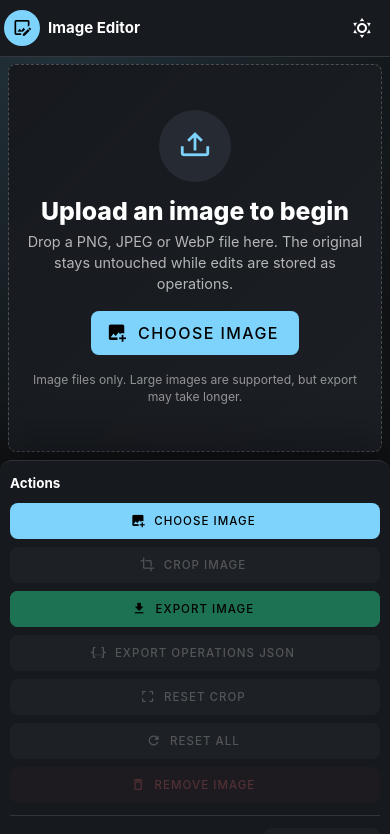
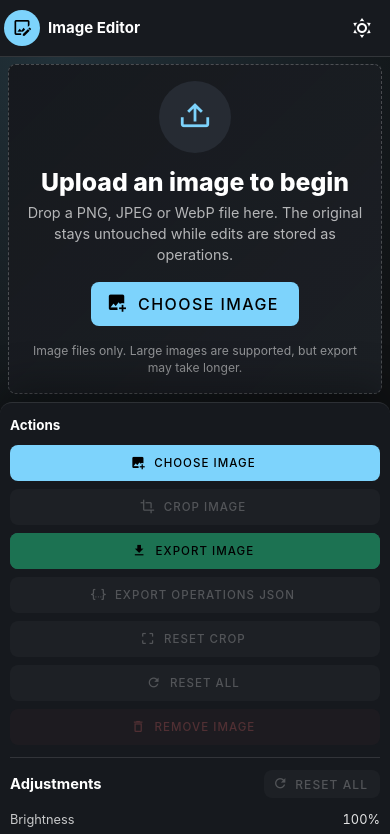
Before and after one commit to dyarechuk/LiveArt-test, a Vue app: page / in a window 390 px wide. Shown: the top 834 px of the page. Built offline with nearby package versions, Linux system fonts and the light colour scheme.

Commit message:
removed crop mode page overflow

```diff
--- a/src/app/styles/main.scss
+++ b/src/app/styles/main.scss
@@ -1,4 +1,5 @@
 :root {
+  --app-header-height: 64px;
   color-scheme: dark light;
   font-family:
     Inter, ui-sans-serif, system-ui, -apple-system, BlinkMacSystemFont, "Segoe UI",
@@ -43,9 +44,28 @@ select {
 .v-main {
   max-width: 100%;
   min-width: 0;
+  min-height: 0;
 }
 
 .app-layout {
   min-height: 100vh;
   overflow-x: hidden;
 }
+
+@media (max-width: 960px) {
+  :root {
+    --app-header-height: 56px;
+  }
+}
+
+@media (min-width: 961px) {
+  html,
+  body,
+  #app,
+  .v-application,
+  .app-layout,
+  .v-main {
+    height: 100dvh;
+    overflow-y: hidden;
+  }
+}
--- a/src/features/editor/EditorView.vue
+++ b/src/features/editor/EditorView.vue
@@ -16,8 +16,10 @@ import EditingPanel from '@/features/editor/components/EditingPanel.vue'
   grid-template-columns: minmax(0, 1fr) minmax(320px, 380px);
   width: 100%;
   max-width: 100%;
-  min-height: calc(100vh - 64px);
+  height: calc(100dvh - var(--app-header-height));
+  min-height: 0;
   overflow-x: hidden;
+  overflow-y: hidden;
   background:
     radial-gradient(circle at 15% 0%, rgba(var(--v-theme-primary), 0.16), transparent 26rem),
     rgb(var(--v-theme-background));
@@ -27,7 +29,9 @@ import EditingPanel from '@/features/editor/components/EditingPanel.vue'
   .editor-view {
     display: flex;
     flex-direction: column;
+    height: auto;
     min-height: auto;
+    overflow-y: visible;
   }
 }
 </style>
--- a/src/features/editor/components/CropEditor.vue
+++ b/src/features/editor/components/CropEditor.vue
@@ -112,6 +112,8 @@ function applyCrop() {
   gap: 16px;
   width: 100%;
   max-width: 100%;
+  height: 100%;
+  min-height: 0;
   min-width: 0;
 }
 
@@ -126,6 +128,7 @@ function applyCrop() {
   justify-content: space-between;
   gap: 16px;
   min-width: 0;
+  min-height: 0;
 }
 
 .crop-editor__header h2,
@@ -149,7 +152,7 @@ function applyCrop() {
   width: 100%;
   max-width: 100%;
   min-width: 0;
-  min-height: 520px;
+  min-height: 0;
   overflow: hidden;
   place-items: center;
   border: 1px solid rgba(var(--v-theme-primary), 0.44);
@@ -160,7 +163,7 @@ function applyCrop() {
 .crop-editor__image {
   display: block;
   max-width: 100%;
-  max-height: min(72vh, 760px);
+  max-height: 100%;
 }
 
 .crop-editor__actions {
@@ -169,12 +172,12 @@ function applyCrop() {
   gap: 10px;
   justify-content: flex-end;
   min-width: 0;
+  min-height: 0;
 }
 
-@media (max-width: 960px) {
-  .crop-editor__canvas {
-    min-height: 380px;
-  }
+.crop-editor__canvas :deep(.cropper-container) {
+  max-width: 100%;
+  max-height: 100%;
 }
 
 @media (max-width: 768px) {
@@ -196,7 +199,7 @@ function applyCrop() {
   }
 
   .crop-editor__canvas {
-    height: clamp(280px, 52svh, 430px);
+    height: auto;
     min-height: 0;
   }
 
--- a/src/features/editor/components/EditingPanel.vue
+++ b/src/features/editor/components/EditingPanel.vue
@@ -220,7 +220,7 @@ async function handleInputChange(event: Event) {
   width: 100%;
   max-width: 380px;
   min-width: 0;
-  max-height: calc(100vh - 64px);
+  max-height: calc(100dvh - var(--app-header-height));
   overflow-x: hidden;
   overflow-y: auto;
   border-left: 1px solid rgba(var(--v-theme-on-surface), 0.1);
--- a/src/features/editor/components/ImagePreview.vue
+++ b/src/features/editor/components/ImagePreview.vue
@@ -66,7 +66,8 @@ const imageStyle = computed(() => {
   width: 100%;
   max-width: 100%;
   min-width: 0;
-  min-height: 520px;
+  height: 100%;
+  min-height: 0;
   overflow: hidden;
   place-items: center;
   border: 1px solid rgba(var(--v-theme-on-surface), 0.12);
@@ -85,7 +86,7 @@ const imageStyle = computed(() => {
   display: grid;
   width: fit-content;
   max-width: min(100%, 1200px);
-  max-height: min(72vh, 760px);
+  max-height: 100%;
   overflow: hidden;
   place-items: center;
   box-shadow: 0 24px 60px rgba(0, 0, 0, 0.28);
@@ -104,7 +105,7 @@ const imageStyle = computed(() => {
   display: block;
   width: auto;
   max-width: min(100%, 1200px);
-  max-height: min(72vh, 760px);
+  max-height: 100%;
   object-fit: contain;
   box-shadow: 0 24px 60px rgba(0, 0, 0, 0.28);
 }
@@ -115,16 +116,12 @@ const imageStyle = computed(() => {
 }
 
 @media (max-width: 960px) {
-  .image-preview {
-    min-height: 380px;
-  }
-
   .image-preview__image {
-    max-height: 58vh;
+    max-height: 100%;
   }
 
   .image-preview__frame {
-    max-height: 58vh;
+    max-height: 100%;
   }
 
   .image-preview__frame--cropped {
@@ -139,7 +136,7 @@ const imageStyle = computed(() => {
 
 @media (max-width: 768px) {
   .image-preview {
-    height: clamp(260px, 52svh, 430px);
+    height: 100%;
     min-height: 0;
   }
 
--- a/src/features/editor/components/ImageWorkspace.vue
+++ b/src/features/editor/components/ImageWorkspace.vue
@@ -56,7 +56,9 @@ const previewDetails = computed(() => {
   display: grid;
   width: 100%;
   max-width: 100%;
+  height: 100%;
   min-width: 0;
+  min-height: 0;
   overflow: hidden;
   padding: 24px;
 }
@@ -67,6 +69,7 @@ const previewDetails = computed(() => {
   gap: 16px;
   width: 100%;
   max-width: 100%;
+  height: 100%;
   min-height: 0;
   min-width: 0;
 }
--- a/src/features/editor/components/UploadEmptyState.vue
+++ b/src/features/editor/components/UploadEmptyState.vue
@@ -81,7 +81,8 @@ async function handleInputChange(event: Event) {
   width: 100%;
   max-width: 100%;
   min-width: 0;
-  min-height: calc(100vh - 112px);
+  height: 100%;
+  min-height: 0;
   overflow: hidden;
   place-items: center;
   border: 1px dashed rgba(var(--v-theme-on-surface), 0.22);
@@ -150,7 +151,7 @@ async function handleInputChange(event: Event) {
 
 @media (max-width: 640px) {
   .upload-empty-state {
-    min-height: clamp(300px, 46svh, 420px);
+    min-height: 0;
   }
 
   .upload-empty-state__content {
```
